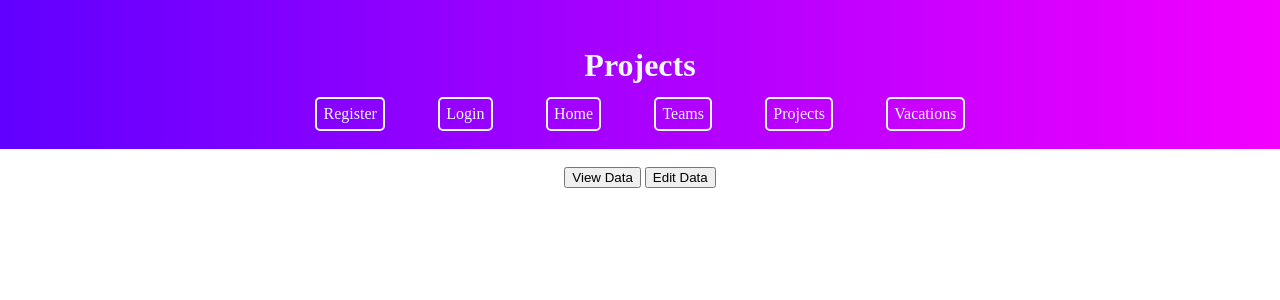
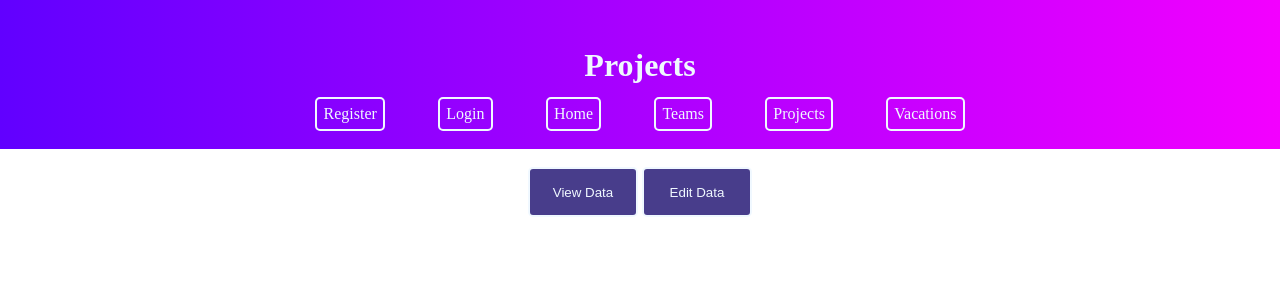
Before and after one commit to vpatrikov/vacation_manager, a PHP site: page /Site/projects.php in a window 1280 px wide. Shown: the top 300 px of the page. Run offline with PHP 8.4, Linux system fonts and the light colour scheme; data comes from the database, SQL or seed files in the repository.

Commit message:
Fixed some style

```diff
--- a/Site/login.php
+++ b/Site/login.php
@@ -22,7 +22,7 @@
         <input type="password" id="pass" name="pass" maxlength="10"><br><br>
         <input class="actionbttns" type="submit" id="submit" value="Log in"><br><br>
 
-        <button><a href="index.php">Return to Home</a></button>
+        <input onclick="location.href='index.php'" class="actionbttns" name="return" value="Home">
     </div>
     <script src="prj.js"></script>
 </body>
--- a/Site/projects.php
+++ b/Site/projects.php
@@ -62,10 +62,10 @@
     }
     ?>
     <form method="post">
-        <div id="buttons">
+        <div class="buttons">
             <br>
-            <input type="submit" name="viewbttn" value="View Data" />
-            <input type="submit" name="editbttn" value="Edit Data" />
+            <input class="actionbttns" type="submit" name="viewbttn" value="View Data" >
+            <input class="actionbttns" type="submit" name="editbttn" value="Edit Data" >
         </div>
     </form>
 </body>
--- a/Site/style.css
+++ b/Site/style.css
@@ -34,7 +34,7 @@ footer {
     padding: 2%;
 }
 
-#buttons {
+.buttons {
     text-align: center;
 }
 
@@ -63,8 +63,12 @@ table {
     border-color: aliceblue;
     border-radius: 5px;
     color: aliceblue;
+    text-align: center;
 }
 
 #login {
     text-align: center;
 }
+#regist{
+    text-align: center;
+}
--- a/Site/teams.php
+++ b/Site/teams.php
@@ -65,7 +65,7 @@
     ?>
 
     <form method="post">
-        <div id="buttons">
+        <div class="buttons">
             <br>
             <input class="actionbttns" type="submit" name="viewbttn" value="View Data" />
             <input class="actionbttns" type="submit" name="editbttn" value="Edit Data" />
```
Also changed, not shown: Site/register.php (+7 -10 lines).
